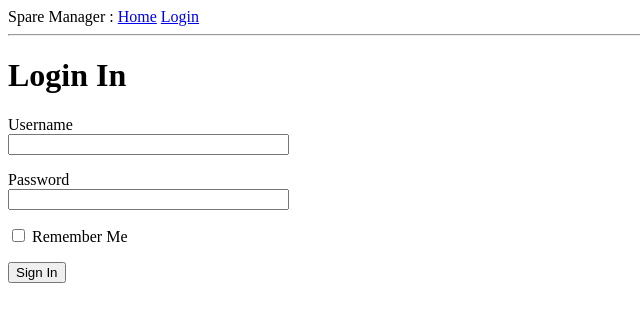
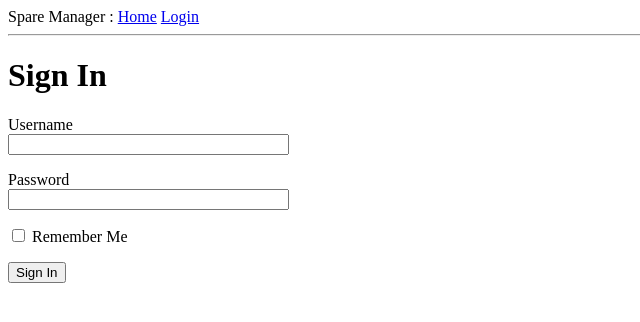
Before and after one commit to demuk/Spare-Manager, a Flask app: page /login in a window 1280 px wide. Shown: the top 322 px of the page, without its empty margins (0-640 px from the left). Run offline with Flask 2, Linux system fonts and the light colour scheme; parts of the project's set-up code (start-up, migrations or seed data) failed here and were passed over.

Commit message:
updated login.html

```diff
--- a/app/templates/login.html
+++ b/app/templates/login.html
@@ -1,16 +1,22 @@
 {% extends "base.html" %}
 
 {% block content %}
-    <h1>Login In</h1>
+    <h1>Sign In</h1>
     <form action="" method="post" novalidate>
         {{ form.hidden_tag() }}
         <p>
             {{ form.username.label }}<br>
-            {{ form.username(size=32) }}
+            {{ form.username(size=32) }}<br>
+            {% for error in form.username.errors %}
+            <span style="color: red;">[{{ error }}]</span>
+            {% endfor %}
         </p>
         <p>
             {{ form.password.label }}<br>
-            {{ form.password(size=32) }}
+            {{ form.password(size=32) }}<br>
+            {% for error in form.password.errors %}
+            <span style="color: red;">[{{ error }}]</span>
+            {% endfor %}
         </p>
         <p>{{ form.remember_me() }} {{ form.remember_me.label }}</p>
         <p>{{ form.submit() }}</p>
```
Also changed, not shown: sparemanager.py (+7 -1 lines).
